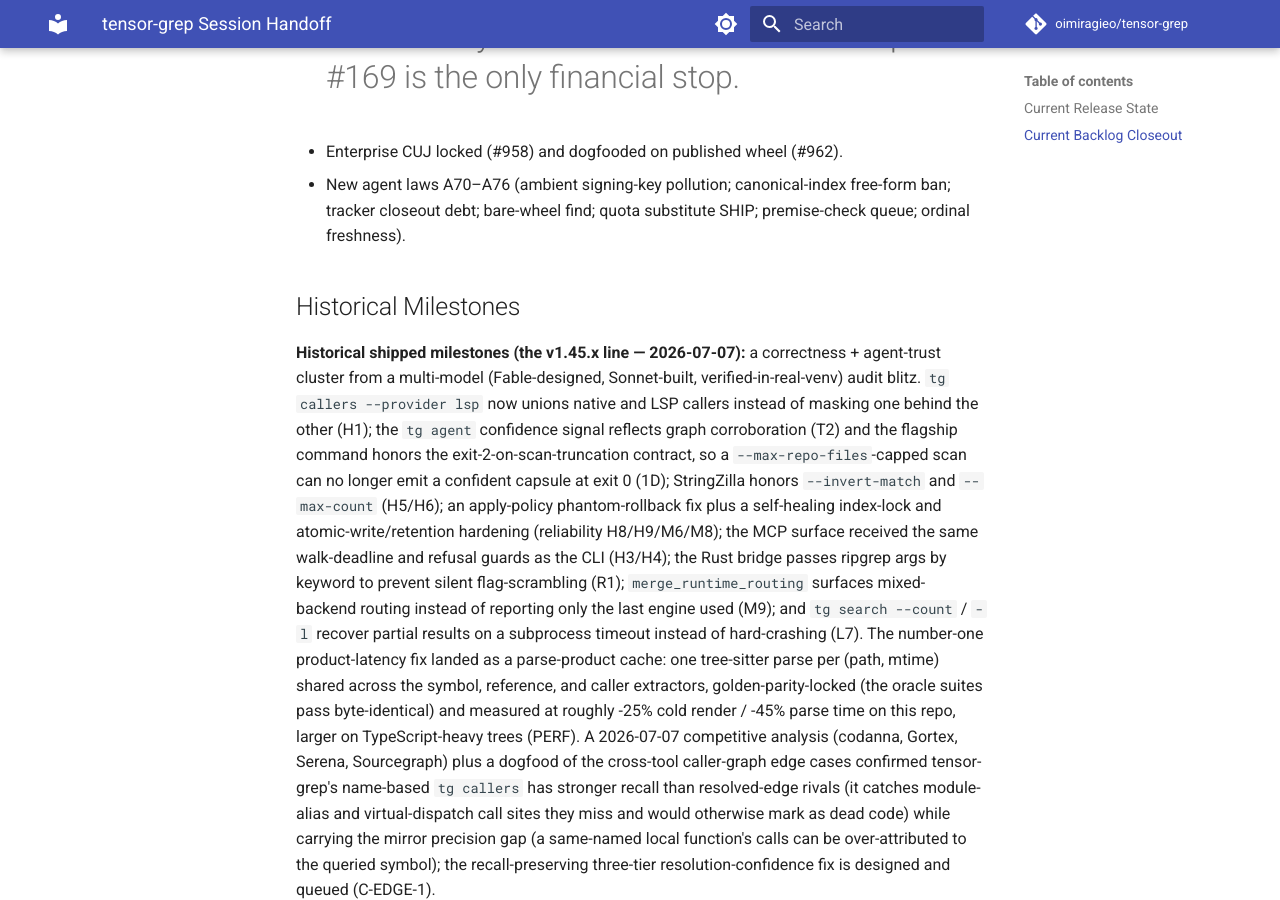
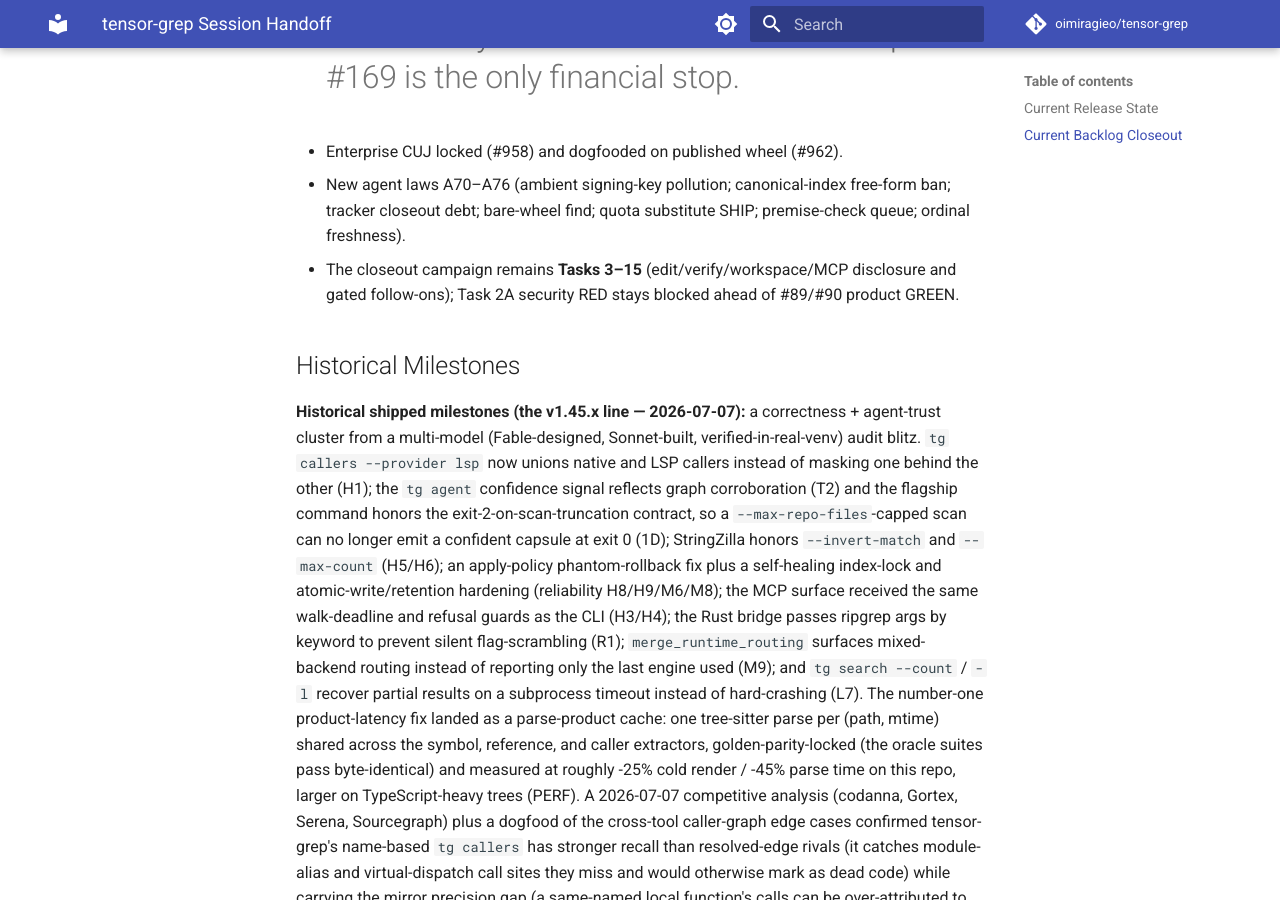
Before and after one commit to oimiragieo/tensor-grep, an MkDocs documentation site: the page built from docs/SESSION_HANDOFF.md, in a window 1280 px wide and 900 px high, scrolled down 799 px. Built offline with MkDocs 1.6.1 and Material for MkDocs 9.7.7, drawn with Linux system fonts in a browser that asks for light colours; comment, search, counter and statistics services are not loaded.

Commit message:
docs: restore Tasks 3–15 pin in SESSION_HANDOFF current closeout

```diff
--- a/docs/SESSION_HANDOFF.md
+++ b/docs/SESSION_HANDOFF.md
@@ -22,6 +22,8 @@ Canonical status index version: 2026-08-06.1
 - Enterprise CUJ locked (#958) and dogfooded on published wheel (#962).
 - New agent laws A70–A76 (ambient signing-key pollution; canonical-index free-form ban; tracker
   closeout debt; bare-wheel find; quota substitute SHIP; premise-check queue; ordinal freshness).
+- The closeout campaign remains **Tasks 3–15** (edit/verify/workspace/MCP disclosure and gated
+  follow-ons); Task 2A security RED stays blocked ahead of #89/#90 product GREEN.
 
 ## Historical Milestones
 
```
